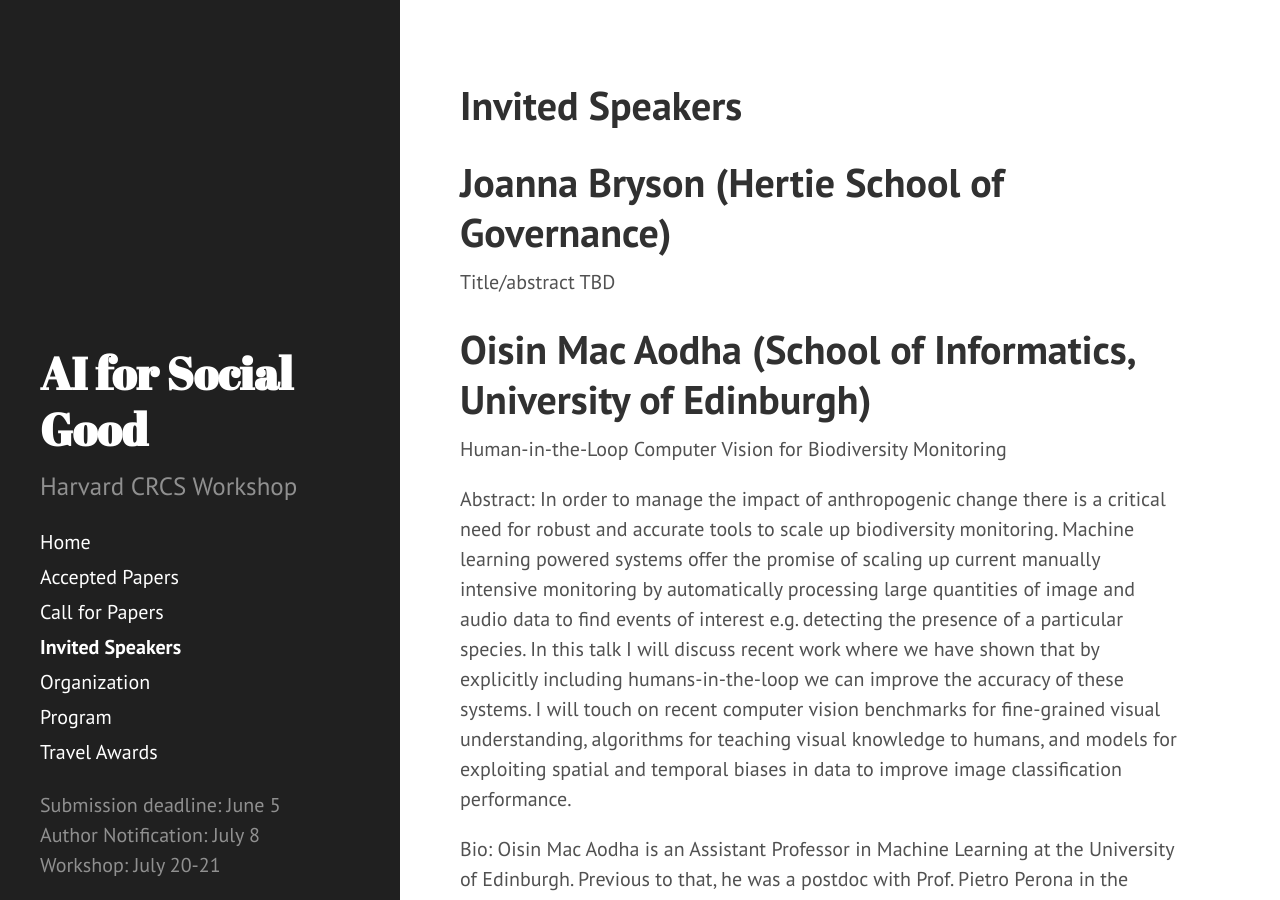
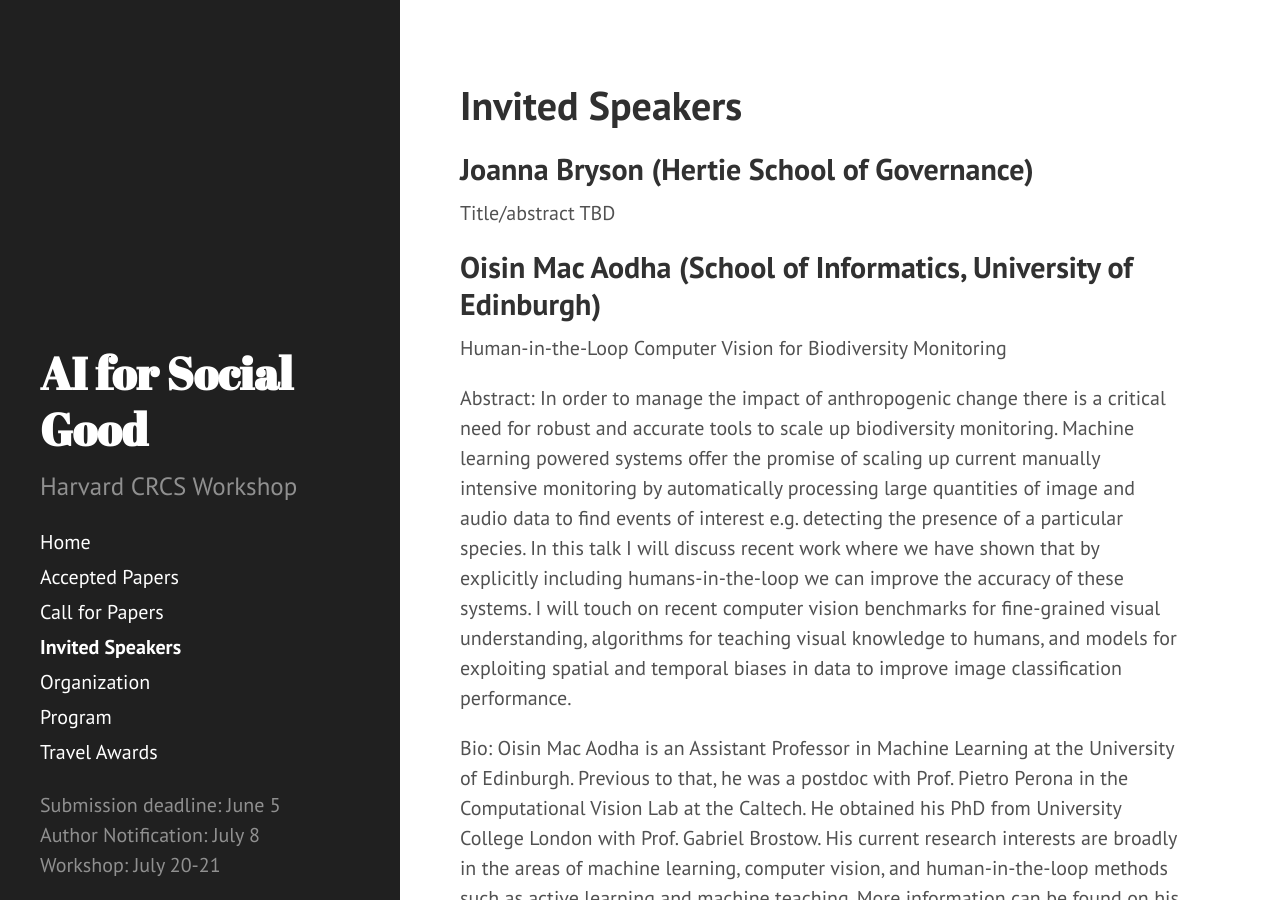
Before and after one commit to slremy/aiforpublichealth.github.io, a Jekyll site: the page built from invited.md, in a window 1280 px wide and 900 px high. Built offline with Jekyll 4.4.1, drawn with Linux system fonts in a browser that asks for light colours.

```diff
--- a/invited.md
+++ b/invited.md
@@ -3,11 +3,11 @@ layout: page
 title: Invited Speakers
 ---
 
-# Joanna Bryson (Hertie School of Governance)
+## Joanna Bryson (Hertie School of Governance)
 
 Title/abstract TBD
 
-# Oisin Mac Aodha (School of Informatics, University of Edinburgh)
+## Oisin Mac Aodha (School of Informatics, University of Edinburgh)
 
 Human-in-the-Loop Computer Vision for Biodiversity Monitoring
 
@@ -17,7 +17,7 @@ In order to manage the impact of anthropogenic change there is a critical need f
 Bio:
 Oisin Mac Aodha is an Assistant Professor in Machine Learning at the University of Edinburgh. Previous to that, he was a postdoc with Prof. Pietro Perona in the Computational Vision Lab at the Caltech. He obtained his PhD from University College London with Prof. Gabriel Brostow. His current research interests are broadly in the areas of machine learning, computer vision, and human-in-the-loop methods such as active learning and machine teaching. More information can be found on his website (www.oisin.info) and twitter (@oisinmacaodha).
 
-# Vukosi Marivate (Department of Computer Science, University of Pretoria)
+## Vukosi Marivate (Department of Computer Science, University of Pretoria)
 
 Title: Data Science at the frontier: What does it really mean to do Data Science for Society?
 
@@ -27,7 +27,7 @@ We talk about Data Science or Artificial Intelligence for Good. What does it rea
 Bio
 Dr Vukosi Marivate is the ABSA UP Chair of Data Science at the University of Pretoria. Vukosi works on developing Machine Learning/Artificial Intelligence methods to extract insights from data. A large part of his work over the last few years has been in the intersection of Machine Learning and Natural Language Processing (due to the abundance of text data and need to extract insights). As part of his vision for the ABSA Data Science chair, Vukosi is interested in Data Science for Social Impact, using local challenges as a springboard for research. In this area Vukosi has worked on projects in science, energy, public safety and utilities. Vukosi is an organiser of the Deep Learning Indaba, the largest Machine Learning/Artificial Intelligence workshop on the African continent, aiming to strengthen African Machine Learning. He is passionate about developing young talent, supervising MSc and PhD students and mentoring budding Data Scientists.
 
-# Ziad Obermeyer (UC Berkeley School of Public Health)
+## Ziad Obermeyer (UC Berkeley School of Public Health)
 
 Title: Dissecting racial bias in health algorithms
 
@@ -35,7 +35,7 @@ Abstract: The choice of convenient, seemingly effective proxies for ground truth
 
 Bio: Ziad Obermeyer is an Associate Professor at UC Berkeley, where he does research at the intersection of machine learning, medicine, and health policy. He was named an Emerging Leader by the National Academy of Medicine, and has received numerous awards including the Early Independence Award -- the National Institutes of Health’s most prestigious award for exceptional junior scientists -- and the Young Investigator Award from the Society for Academic Emergency Medicine. Previously, he was an Assistant Professor at Harvard Medical School. He continues to practice emergency medicine in underserved communities.
 
-# Danielle Wood (MIT Media Lab)
+## Danielle Wood (MIT Media Lab)
 
 Title: Sustainability in Space and on Earth: Research Initiatives of the Space Enabled Research Group
 
```
